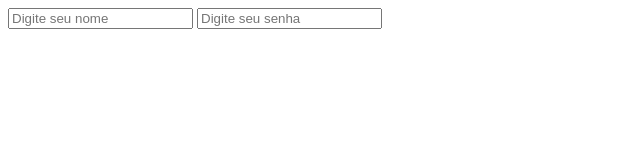
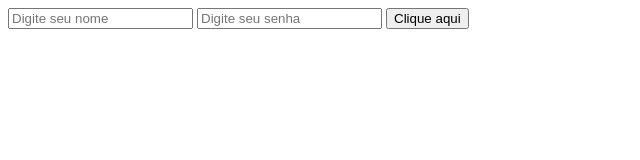
Before and after one commit to xiter-Ctrl/teste, a plain HTML site: page index.html in a window 1280 px wide. Shown: the whole page, without its empty margins (0-640 px from the left). Drawn offline with Linux system fonts and the light colour scheme.

Commit message:
Update index.html

```diff
--- a/index.html
+++ b/index.html
@@ -8,5 +8,6 @@
 <body>
     <input type="text" placeholder="Digite seu nome">
     <input type="password" placeholder="Digite seu senha">
+    <button onclick="alert('Você clicou!')">Clique aqui</button>
 </body>
 </html>
```
